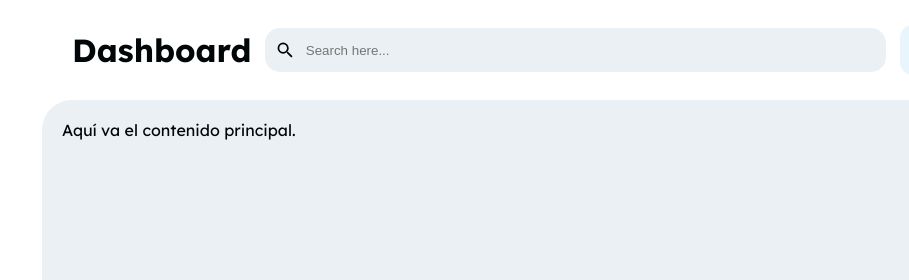
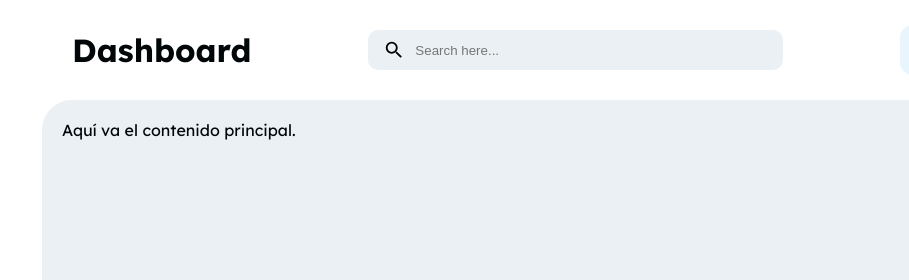
Before and after one commit to Santy-git/dashboard, a plain HTML site: page index.html in a window 1280 px wide. Shown: the top 280 px of the page, 208-1117 px from the left. Drawn offline with Linux system fonts and the light colour scheme.

Commit message:
Update styles.css

```diff
--- a/styles.css
+++ b/styles.css
@@ -68,8 +68,10 @@ body {
 
 .input {
     background-color: var(--bg-main);
-    padding: 10px 400px 10px 10px;
-    border-radius: 15px;
+    min-width: 400px;
+    min-height: 40px;
+    padding-left: 15px;
+    border-radius: 10px;
     display: flex;
     align-items: center;
     justify-content: start;
@@ -80,6 +82,8 @@ body {
     border: none;
     background: none;
     width: 100%;
+    height: 30px;
+    overflow: hidden;
 }
 
 .header .svg-logo {
```
